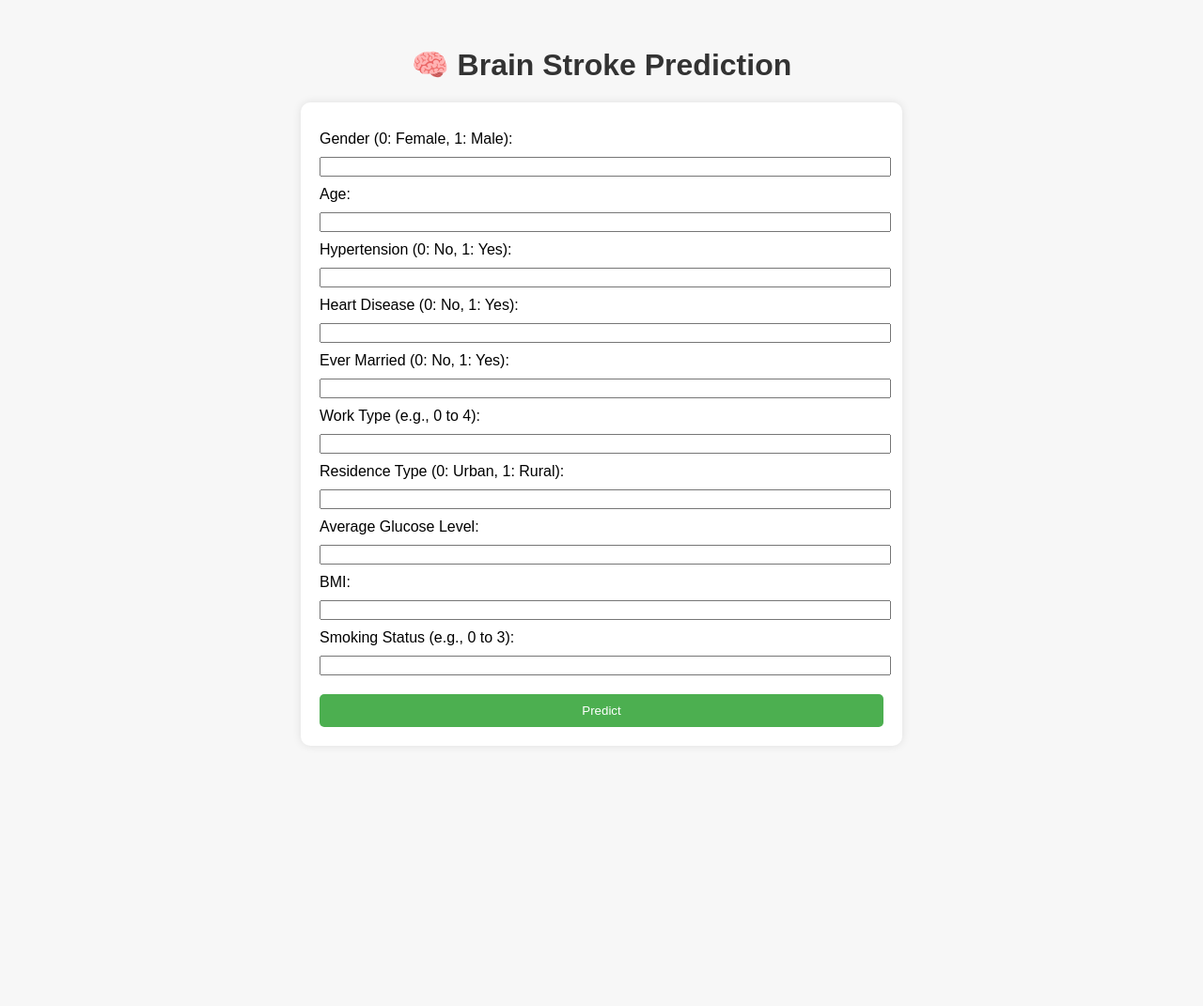
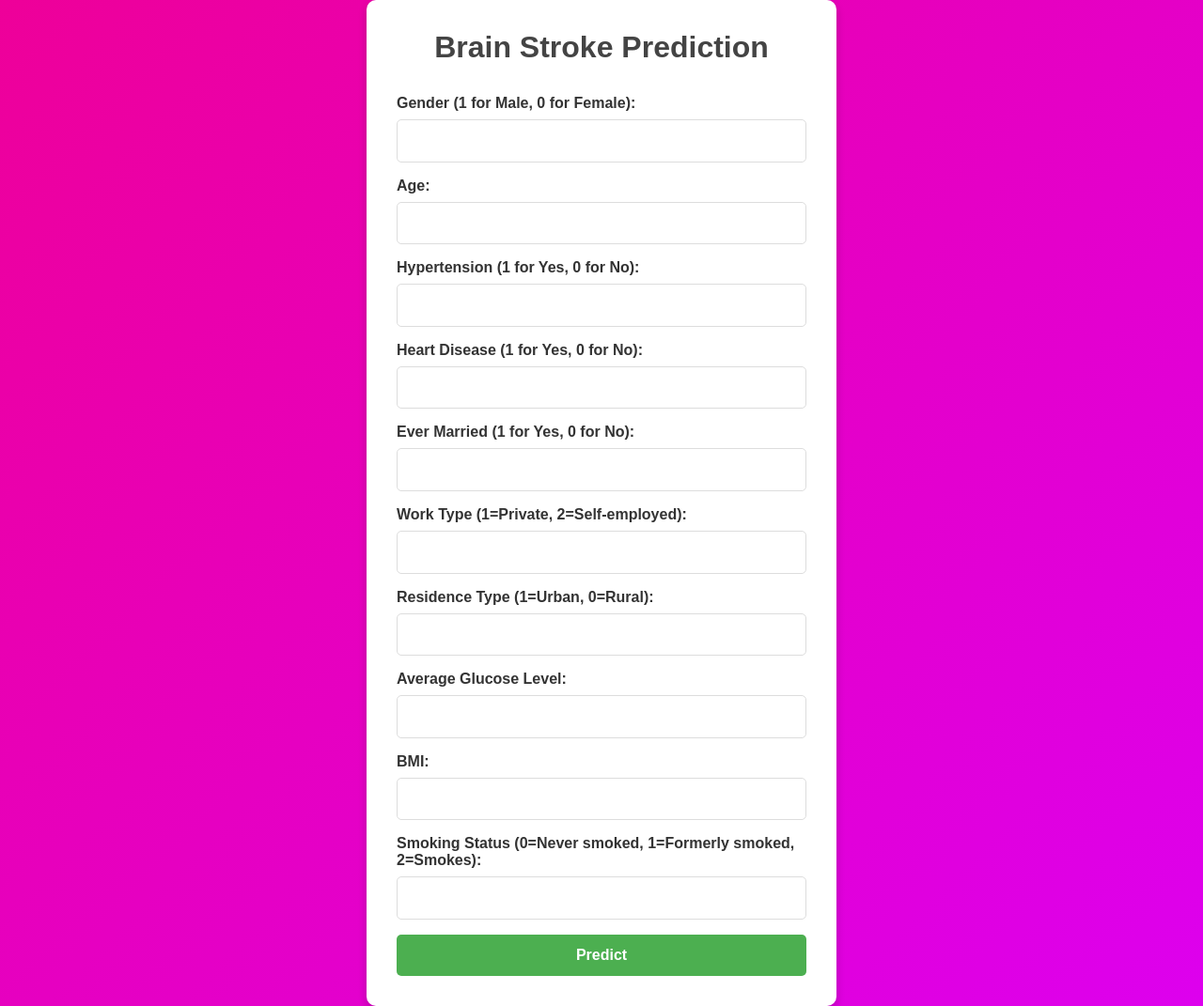
Before and after one commit to suregowtham123/BRAIN-STROKE-PREDICTION-, a Flask app: page / in a window 1280 px wide. Shown: the whole page at 94% size. Before the commit the page ends 774 px from the top, so only its background shows below. Run offline with Flask 2, Linux system fonts and the light colour scheme.

Commit message:
Update index.html

```diff
--- a/templates/index.html
+++ b/templates/index.html
@@ -1,110 +1,125 @@
-<!DOCTYPE html>
-<html>
+<!doctype html>
+<html lang="en">
 <head>
+    <meta charset="UTF-8">
+    <meta name="viewport" content="width=device-width, initial-scale=1.0">
     <title>Brain Stroke Prediction</title>
     <style>
+        /* Basic Reset */
+        * {
+            margin: 0;
+            padding: 0;
+            box-sizing: border-box;
+        }
+
+        /* Body Styling */
         body {
             font-family: Arial, sans-serif;
-            background: #f7f7f7;
-            margin: 50px;
-        }
-        h1 {
+            display: flex;
+            justify-content: center;
+            align-items: center;
+            min-height: 100vh;
+            background: linear-gradient(135deg, #e09, #d0e);
             color: #333;
         }
-        form {
-            background: white;
-            padding: 20px;
+
+        /* Form Container */
+        .container {
+            background-color: #fff;
+            padding: 2em;
+            max-width: 500px;
+            width: 90%;
             border-radius: 10px;
-            max-width: 600px;
-            margin: auto;
-            box-shadow: 0 0 10px rgba(0,0,0,0.1);
+            box-shadow: 0 4px 10px rgba(0, 0, 0, 0.2);
         }
-        label, select, input {
+
+        /* Header */
+        h1 {
+            text-align: center;
+            color: #444;
+            margin-bottom: 1em;
+        }
+
+        /* Form Label */
+        label {
             display: block;
+            margin-bottom: 0.5em;
+            font-weight: bold;
+        }
+
+        /* Form Input */
+        input[type="text"] {
             width: 100%;
-            margin-top: 10px;
+            padding: 0.8em;
+            margin-bottom: 1em;
+            border: 1px solid #ddd;
+            border-radius: 5px;
+            font-size: 1em;
         }
-        input[type="submit"] {
-            background: #4CAF50;
-            color: white;
-            padding: 10px;
-            margin-top: 20px;
+
+        /* Button */
+        button {
+            width: 100%;
+            padding: 0.8em;
+            font-size: 1em;
+            font-weight: bold;
+            color: #fff;
+            background-color: #4CAF50;
             border: none;
             border-radius: 5px;
+            cursor: pointer;
+            transition: background-color 0.3s ease;
         }
-        .result {
-            text-align: center;
-            font-size: 20px;
-            margin-top: 20px;
-            color: green;
+
+        button:hover {
+            background-color: #45a049;
         }
-        .error {
-            color: red;
+
+        /* Prediction Result Styling */
+        h2 {
+            margin-top: 1em;
             text-align: center;
         }
-        .input-data {
-            background: #eef;
-            padding: 10px;
-            margin-top: 20px;
-            border-radius: 10px;
+
+        /* Error Message */
+        .error {
+            color: #ff4d4d;
         }
     </style>
 </head>
 <body>
-    <h1 align="center">🧠 Brain Stroke Prediction</h1>
-    <form action="/predict" method="POST">
-        <label>Gender (0: Female, 1: Male):</label>
-        <input type="number" name="gender" required>
+    <div class="container">
+        <h1>Brain Stroke Prediction</h1>
+        <form action="/predict" method="post">
+            <label>Gender (1 for Male, 0 for Female):</label>
+            <input type="text" name="gender" required><br>
+            <label>Age:</label>
+            <input type="text" name="age" required><br>
+            <label>Hypertension (1 for Yes, 0 for No):</label>
+            <input type="text" name="hypertension" required><br>
+            <label>Heart Disease (1 for Yes, 0 for No):</label>
+            <input type="text" name="heart_disease" required><br>
+            <label>Ever Married (1 for Yes, 0 for No):</label>
+            <input type="text" name="ever_married" required><br>
+            <label>Work Type (1=Private, 2=Self-employed):</label>
+            <input type="text" name="work_type" required><br>
+            <label>Residence Type (1=Urban, 0=Rural):</label>
+            <input type="text" name="residence_type" required><br>
+            <label>Average Glucose Level:</label>
+            <input type="text" name="avg_glucose_level" required><br>
+            <label>BMI:</label>
+            <input type="text" name="bmi" required><br>
+            <label>Smoking Status (0=Never smoked, 1=Formerly smoked, 2=Smokes):</label>
+            <input type="text" name="smoking_status" required><br>
+            <button type="submit">Predict</button>
+        </form>
 
-        <label>Age:</label>
-        <input type="number" step="0.01" name="age" required>
-
-        <label>Hypertension (0: No, 1: Yes):</label>
-        <input type="number" name="hypertension" required>
-
-        <label>Heart Disease (0: No, 1: Yes):</label>
-        <input type="number" name="heart_disease" required>
-
-        <label>Ever Married (0: No, 1: Yes):</label>
-        <input type="number" name="ever_married" required>
-
-        <label>Work Type (e.g., 0 to 4):</label>
-        <input type="number" name="work_type" required>
-
-        <label>Residence Type (0: Urban, 1: Rural):</label>
-        <input type="number" name="residence_type" required>
-
-        <label>Average Glucose Level:</label>
-        <input type="number" step="0.01" name="avg_glucose_level" required>
-
-        <label>BMI:</label>
-        <input type="number" step="0.01" name="bmi" required>
-
-        <label>Smoking Status (e.g., 0 to 3):</label>
-        <input type="number" name="smoking_status" required>
-
-        <input type="submit" value="Predict">
-    </form>
-
-    {% if prediction %}
-    <div class="result">
-        <h2>🩺 Prediction Result: {{ prediction }}</h2>
+        {% if prediction %}
+            <h2>Prediction: {{ prediction }}</h2>
+        {% endif %}
+        {% if error %}
+            <h2 class="error">Error: {{ error }}</h2>
+        {% endif %}
     </div>
-    {% endif %}
-
-    {% if input_data %}
-    <div class="input-data">
-        <h3>Input Used:</h3>
-        <ul>
-        {% for key, value in input_data.items() %}
-            <li><strong>{{ key }}:</strong> {{ value }}</li>
-        {% endfor %}
-        </ul>
-    </div>
-    {% endif %}
-
-    {% if error %}
-    <p class="error">{{ error }}</p>
-    {% endif %}
 </body>
 </html>
```
